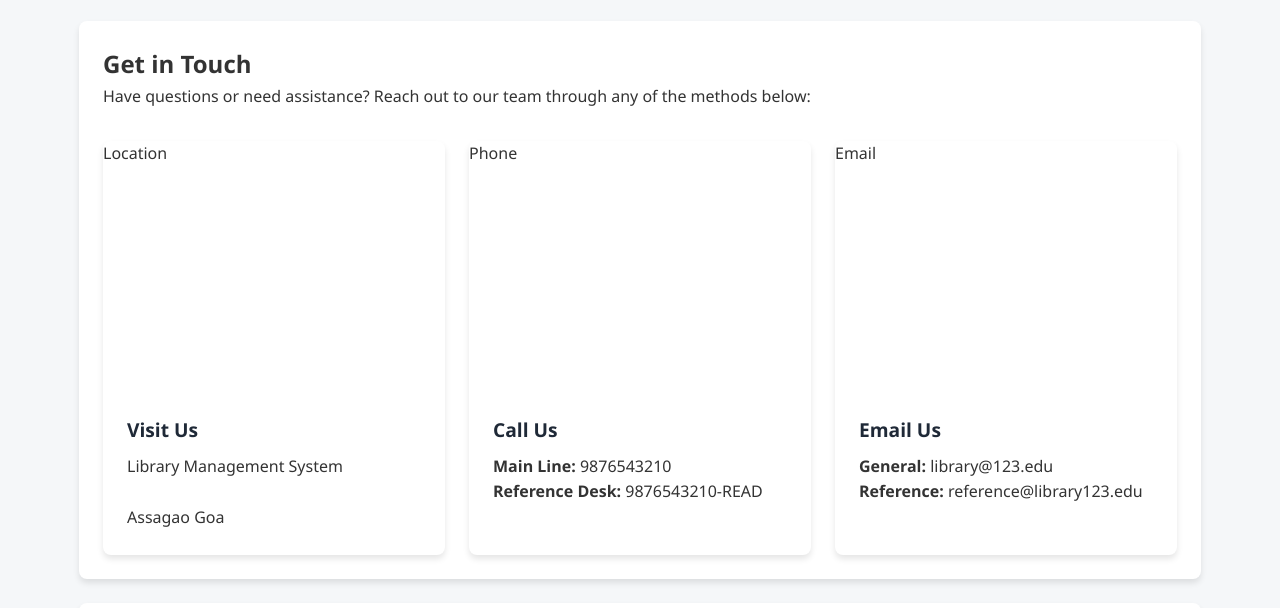
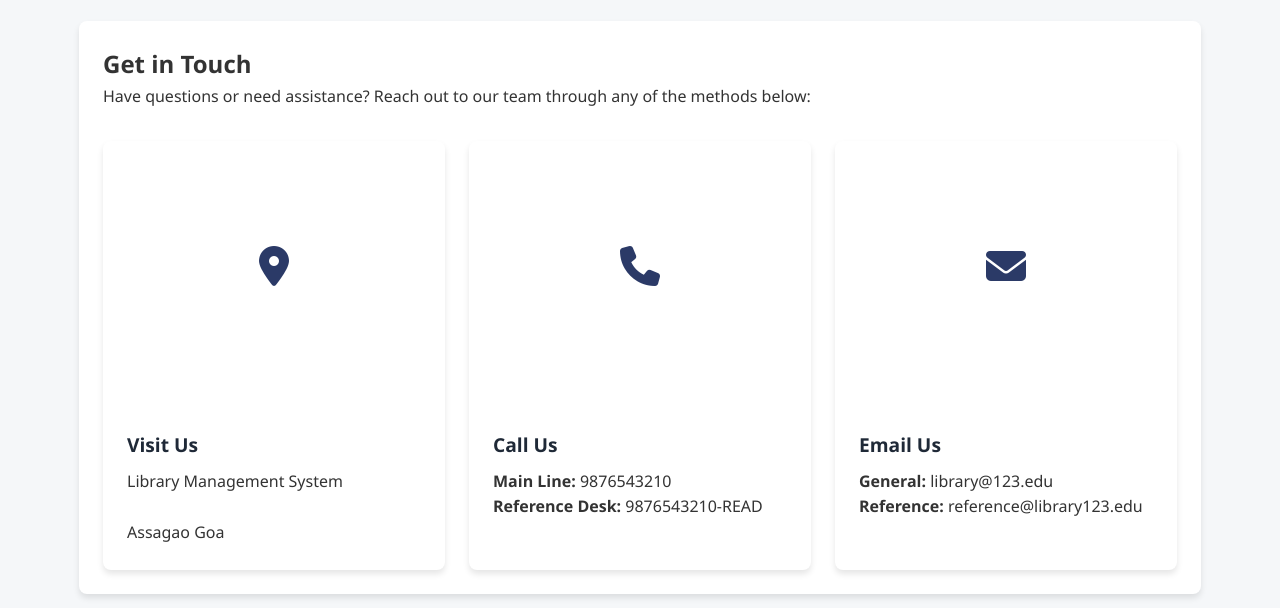
Before and after one commit to ritikakandare12/LibraryStaticWebsite, a plain HTML site: page contact.html in a window 1280 px wide. Shown: the part 137-745 px from the top of the page. Drawn offline with Linux system fonts and the light colour scheme.

Commit message:
contact us icons

```diff
--- a/contact.html
+++ b/contact.html
@@ -5,11 +5,13 @@
   <meta name="viewport" content="width=device-width, initial-scale=1.0">
   <title>Contact - Library Management System</title>
   <link rel="stylesheet" href="style.css">
+
+  <!-- Font Awesome for icons -->
+  <link rel="stylesheet" href="https://cdnjs.cloudflare.com/ajax/libs/font-awesome/6.5.0/css/all.min.css">
 </head>
 <body>
   <!-- Header -->
   <div id="header-placeholder"></div>
-
 
   <!-- Contact -->
   <div class="container">
@@ -20,16 +22,22 @@
       <p>Have questions or need assistance? Reach out to our team through any of the methods below:</p>
 
       <div class="book-grid">
+        <!-- Location -->
         <div class="book-card">
-          <div class="book-img">Location</div>
+          <div class="book-img contact-icon">
+            <i class="fas fa-map-marker-alt"></i>
+          </div>
           <div class="book-content">
             <h3 class="book-title">Visit Us</h3>
             <p>Library Management System<br><br>Assagao Goa</p>
           </div>
         </div>
 
+        <!-- Phone -->
         <div class="book-card">
-          <div class="book-img">Phone</div>
+          <div class="book-img contact-icon">
+            <i class="fas fa-phone"></i>
+          </div>
           <div class="book-content">
             <h3 class="book-title">Call Us</h3>
             <p><strong>Main Line:</strong> 9876543210</p>
@@ -37,8 +45,11 @@
           </div>
         </div>
 
+        <!-- Email -->
         <div class="book-card">
-          <div class="book-img">Email</div>
+          <div class="book-img contact-icon">
+            <i class="fas fa-envelope"></i>
+          </div>
           <div class="book-content">
             <h3 class="book-title">Email Us</h3>
             <p><strong>General:</strong> library@123.edu</p>
@@ -48,6 +59,7 @@
       </div>
     </div>
 
+    <!-- Contact Form -->
     <div class="card">
       <h2>Send Us a Message</h2>
       <form id="contact-form">
@@ -77,12 +89,9 @@
   </div>
 
   <!-- Footer -->
-<div id="footer-placeholder"></div>
-
+  <div id="footer-placeholder"></div>
 
   <script src="script.js"></script>
   <script src="loadPartials.js"></script>
-<script src="script.js"></script>
-
 </body>
 </html>
--- a/style.css
+++ b/style.css
@@ -410,3 +410,13 @@ footer {
   transform: scale(1.1);
   filter: invert(20%) sepia(100%) saturate(300%) hue-rotate(190deg);
 }
+
+/* Contact Page Icons */
+.contact-icon {
+  display: flex;
+  align-items: center;
+  justify-content: center;
+  font-size: 40px;   /* medium size */
+  color: #2b3a67;    /* theme color */
+  margin-bottom: 15px;
+}
```
Also changed, not shown: about.html (+1 -1 lines).
